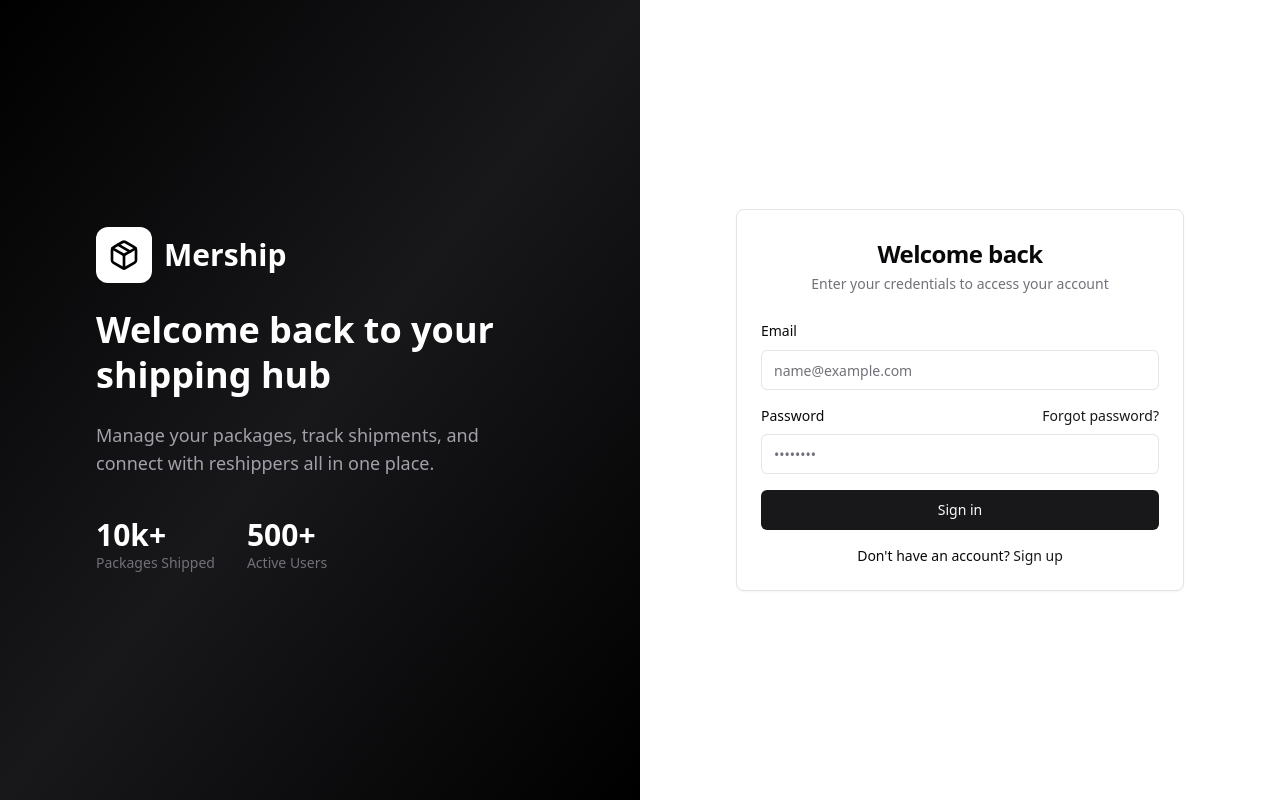
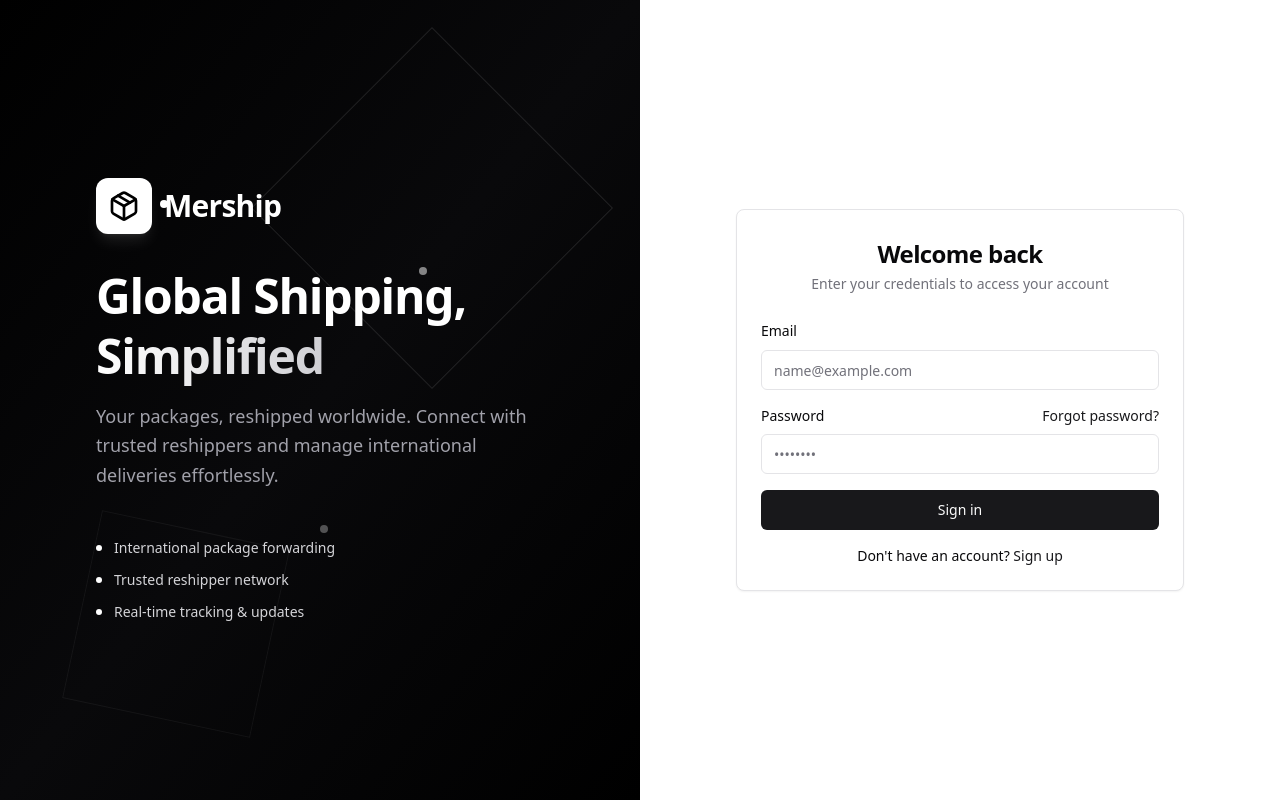
Before and after one commit to Xezoz/mership, a Next.js app: page /login in a window 1280 px wide. Built offline with nearby package versions, Linux system fonts and the light colour scheme; no server answers.

Commit message:
Design: Update auth pages with reshipping-focused futuristic design

```diff
--- a/src/app/(auth)/login/page.tsx
+++ b/src/app/(auth)/login/page.tsx
@@ -62,30 +62,54 @@ export default function LoginPage() {
 
     return (
         <div className="flex min-h-screen">
-            {/* Left side - Image */}
+            {/* Left side - Futuristic Reshipping Design */}
             <div className="hidden lg:flex lg:w-1/2 bg-black p-12 items-center justify-center relative overflow-hidden">
-                <div className="absolute inset-0 bg-gradient-to-br from-black via-zinc-900 to-black" />
-                <div className="relative z-10 text-white space-y-6 max-w-md">
+                {/* Animated grid background */}
+                <div className="absolute inset-0">
+                    <div className="absolute inset-0 bg-[linear-gradient(to_right,#ffffff08_1px,transparent_1px),linear-gradient(to_bottom,#ffffff08_1px,transparent_1px)] bg-[size:4rem_4rem]" />
+                    <div className="absolute inset-0 bg-gradient-to-br from-black via-zinc-950 to-black" />
+                </div>
+
+                {/* Geometric shipping route accents */}
+                <div className="absolute top-1/4 left-1/4 w-2 h-2 bg-white rounded-full animate-pulse" />
+                <div className="absolute top-1/3 right-1/3 w-2 h-2 bg-white/50 rounded-full animate-pulse" style={{ animationDelay: '0.5s' }} />
+                <div className="absolute bottom-1/3 left-1/2 w-2 h-2 bg-white/30 rounded-full animate-pulse" style={{ animationDelay: '1s' }} />
+                <div className="absolute top-20 right-20 w-64 h-64 border border-white/10 rotate-45" />
+                <div className="absolute bottom-20 left-20 w-48 h-48 border border-white/5 rotate-12" />
+
+                <div className="relative z-10 text-white space-y-8 max-w-md">
                     <div className="flex items-center gap-3">
-                        <div className="flex h-14 w-14 items-center justify-center rounded-xl bg-white">
+                        <div className="flex h-14 w-14 items-center justify-center rounded-xl bg-white border-2 border-white/20 shadow-lg shadow-white/10">
                             <Package className="h-8 w-8 text-black" />
                         </div>
-                        <h1 className="text-3xl font-bold">Mership</h1>
+                        <h1 className="text-3xl font-bold tracking-tight">Mership</h1>
                     </div>
-                    <h2 className="text-4xl font-bold leading-tight">
-                        Welcome back to your shipping hub
-                    </h2>
-                    <p className="text-lg text-zinc-400">
-                        Manage your packages, track shipments, and connect with reshippers all in one place.
-                    </p>
-                    <div className="flex gap-8 pt-4">
-                        <div>
-                            <div className="text-3xl font-bold">10k+</div>
-                            <div className="text-sm text-zinc-500">Packages Shipped</div>
+
+                    <div className="space-y-4">
+                        <h2 className="text-5xl font-bold leading-tight tracking-tight">
+                            Global Shipping,
+                            <span className="block bg-gradient-to-r from-white to-zinc-400 bg-clip-text text-transparent">
+                                Simplified
+                            </span>
+                        </h2>
+                        <p className="text-lg text-zinc-400 leading-relaxed">
+                            Your packages, reshipped worldwide. Connect with trusted reshippers and manage international deliveries effortlessly.
+                        </p>
+                    </div>
+
+                    {/* Feature highlights */}
+                    <div className="space-y-3 pt-4">
+                        <div className="flex items-center gap-3 text-sm">
+                            <div className="h-1.5 w-1.5 rounded-full bg-white" />
+                            <span className="text-zinc-300">International package forwarding</span>
                         </div>
-                        <div>
-                            <div className="text-3xl font-bold">500+</div>
-                            <div className="text-sm text-zinc-500">Active Users</div>
+                        <div className="flex items-center gap-3 text-sm">
+                            <div className="h-1.5 w-1.5 rounded-full bg-white" />
+                            <span className="text-zinc-300">Trusted reshipper network</span>
+                        </div>
+                        <div className="flex items-center gap-3 text-sm">
+                            <div className="h-1.5 w-1.5 rounded-full bg-white" />
+                            <span className="text-zinc-300">Real-time tracking & updates</span>
                         </div>
                     </div>
                 </div>
--- a/src/app/(auth)/signup/page.tsx
+++ b/src/app/(auth)/signup/page.tsx
@@ -94,30 +94,54 @@ export default function SignupPage() {
 
     return (
         <div className="flex min-h-screen">
-            {/* Left side - Image */}
+            {/* Left side - Futuristic Reshipping Design */}
             <div className="hidden lg:flex lg:w-1/2 bg-black p-12 items-center justify-center relative overflow-hidden">
-                <div className="absolute inset-0 bg-gradient-to-br from-black via-zinc-900 to-black" />
-                <div className="relative z-10 text-white space-y-6 max-w-md">
+                {/* Animated grid background */}
+                <div className="absolute inset-0">
+                    <div className="absolute inset-0 bg-[linear-gradient(to_right,#ffffff08_1px,transparent_1px),linear-gradient(to_bottom,#ffffff08_1px,transparent_1px)] bg-[size:4rem_4rem]" />
+                    <div className="absolute inset-0 bg-gradient-to-br from-black via-zinc-950 to-black" />
+                </div>
+
+                {/* Geometric shipping route accents */}
+                <div className="absolute top-1/4 left-1/4 w-2 h-2 bg-white rounded-full animate-pulse" />
+                <div className="absolute top-1/3 right-1/3 w-2 h-2 bg-white/50 rounded-full animate-pulse" style={{ animationDelay: '0.5s' }} />
+                <div className="absolute bottom-1/3 left-1/2 w-2 h-2 bg-white/30 rounded-full animate-pulse" style={{ animationDelay: '1s' }} />
+                <div className="absolute top-20 right-20 w-64 h-64 border border-white/10 rotate-45" />
+                <div className="absolute bottom-20 left-20 w-48 h-48 border border-white/5 rotate-12" />
+
+                <div className="relative z-10 text-white space-y-8 max-w-md">
                     <div className="flex items-center gap-3">
-                        <div className="flex h-14 w-14 items-center justify-center rounded-xl bg-white">
+                        <div className="flex h-14 w-14 items-center justify-center rounded-xl bg-white border-2 border-white/20 shadow-lg shadow-white/10">
                             <Package className="h-8 w-8 text-black" />
                         </div>
-                        <h1 className="text-3xl font-bold">Mership</h1>
+                        <h1 className="text-3xl font-bold tracking-tight">Mership</h1>
                     </div>
-                    <h2 className="text-4xl font-bold leading-tight">
-                        Start your shipping journey today
-                    </h2>
-                    <p className="text-lg text-zinc-400">
-                        Join thousands of users managing packages and connecting with reshippers worldwide.
-                    </p>
-                    <div className="flex gap-8 pt-4">
-                        <div>
-                            <div className="text-3xl font-bold">10k+</div>
-                            <div className="text-sm text-zinc-500">Packages Shipped</div>
+
+                    <div className="space-y-4">
+                        <h2 className="text-5xl font-bold leading-tight tracking-tight">
+                            Ship Anywhere,
+                            <span className="block bg-gradient-to-r from-white to-zinc-400 bg-clip-text text-transparent">
+                                From Everywhere
+                            </span>
+                        </h2>
+                        <p className="text-lg text-zinc-400 leading-relaxed">
+                            Join the future of international shipping. Get your packages reshipped globally with ease and transparency.
+                        </p>
+                    </div>
+
+                    {/* Feature highlights */}
+                    <div className="space-y-3 pt-4">
+                        <div className="flex items-center gap-3 text-sm">
+                            <div className="h-1.5 w-1.5 rounded-full bg-white" />
+                            <span className="text-zinc-300">International package forwarding</span>
                         </div>
-                        <div>
-                            <div className="text-3xl font-bold">500+</div>
-                            <div className="text-sm text-zinc-500">Active Users</div>
+                        <div className="flex items-center gap-3 text-sm">
+                            <div className="h-1.5 w-1.5 rounded-full bg-white" />
+                            <span className="text-zinc-300">Trusted reshipper network</span>
+                        </div>
+                        <div className="flex items-center gap-3 text-sm">
+                            <div className="h-1.5 w-1.5 rounded-full bg-white" />
+                            <span className="text-zinc-300">Real-time tracking & updates</span>
                         </div>
                     </div>
                 </div>
```
